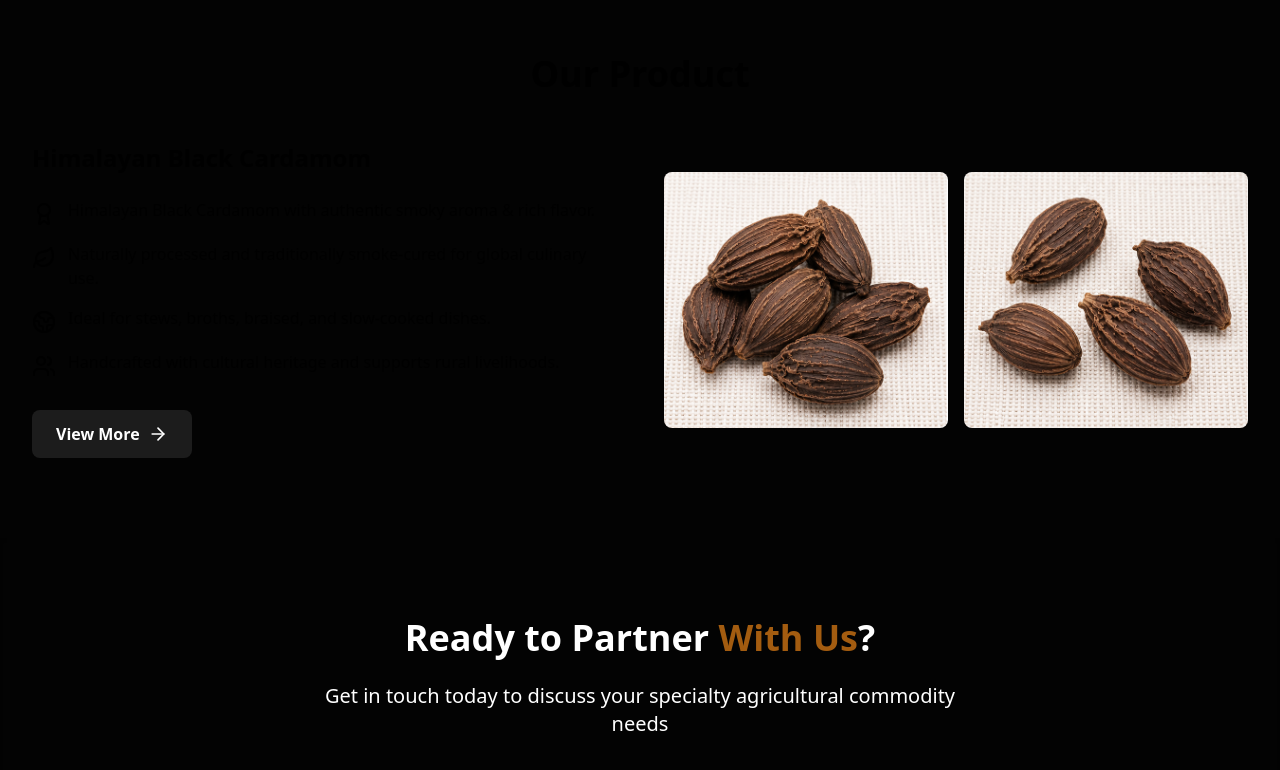
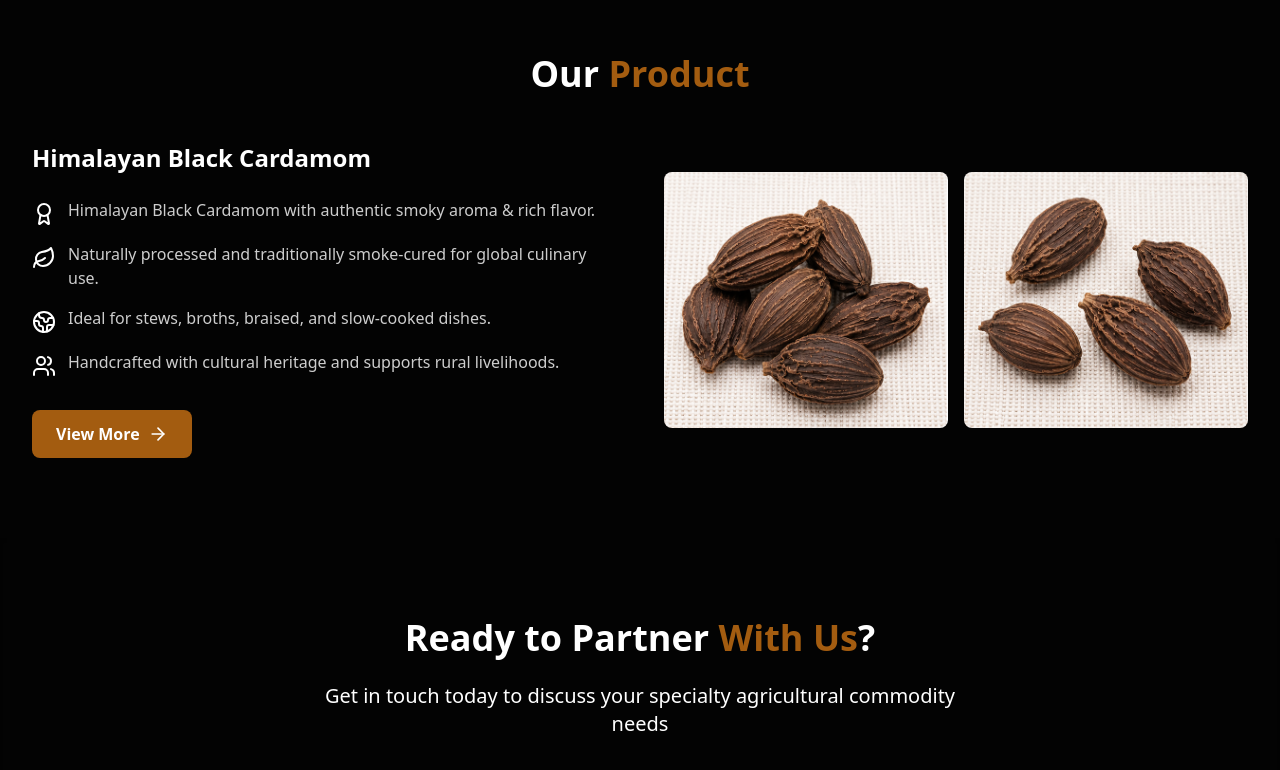
Before and after one commit to Abhigyan9831/Exim, a React (Vite) app: page / in a window 1280 px wide. Shown: the part 2294-3064 px from the top of the page. Built offline with nearby package versions, Linux system fonts and the light colour scheme.

Commit message:
update: style Our Product section with dark bg, white text, and brand color button

```diff
--- a/src/app/pages/Home.tsx
+++ b/src/app/pages/Home.tsx
@@ -113,37 +113,37 @@ export function Home() {
         </div>
       </section>
 
-      <section className="py-12 md:py-20 bg-brand-brown text-black">
+      <section className="py-12 md:py-20 bg-[#030303] text-white">
         <div className="max-w-7xl mx-auto px-4 sm:px-6 lg:px-8">
           <h2 className="text-2xl md:text-4xl font-bold mb-8 md:mb-12 text-center">
-            Our Product
+            Our <span className="text-[#A35C10]">Product</span>
           </h2>
           <div className="grid grid-cols-1 lg:grid-cols-2 gap-12 items-center">
             <div>
-              <h3 className="text-2xl font-semibold text-black/90 mb-6">
+              <h3 className="text-2xl font-semibold text-white mb-6">
                 Himalayan Black Cardamom
               </h3>
               <ul className="space-y-4 mb-8">
                 <li className="flex items-start gap-3">
                   <Award className="w-6 h-6 flex-shrink-0 mt-1" />
-                  <div className="text-black/80">Himalayan Black Cardamom with authentic smoky aroma & rich flavor.</div>
+                  <div className="text-white/80">Himalayan Black Cardamom with authentic smoky aroma & rich flavor.</div>
                 </li>
                 <li className="flex items-start gap-3">
                   <Leaf className="w-6 h-6 flex-shrink-0 mt-1" />
-                  <div className="text-black/80">Naturally processed and traditionally smoke-cured for global culinary use.</div>
+                  <div className="text-white/80">Naturally processed and traditionally smoke-cured for global culinary use.</div>
                 </li>
                 <li className="flex items-start gap-3">
                   <Globe2 className="w-6 h-6 flex-shrink-0 mt-1" />
-                  <div className="text-black/80">Ideal for stews, broths, braised, and slow-cooked dishes.</div>
+                  <div className="text-white/80">Ideal for stews, broths, braised, and slow-cooked dishes.</div>
                 </li>
                 <li className="flex items-start gap-3">
                   <Users className="w-6 h-6 flex-shrink-0 mt-1" />
-                  <div className="text-black/80">Handcrafted with cultural heritage and supports rural livelihoods.</div>
+                  <div className="text-white/80">Handcrafted with cultural heritage and supports rural livelihoods.</div>
                 </li>
               </ul>
               <Link
                 to="/products"
-                className="inline-flex items-center gap-2 px-6 py-3 bg-white/10 text-white rounded-lg font-semibold hover:bg-white/20 transition-colors"
+                className="inline-flex items-center gap-2 px-6 py-3 bg-[#A35C10] text-white rounded-lg font-semibold hover:bg-[#A35C10]/90 transition-colors"
               >
                 View More <ArrowRight className="w-5 h-5" />
               </Link>
```
